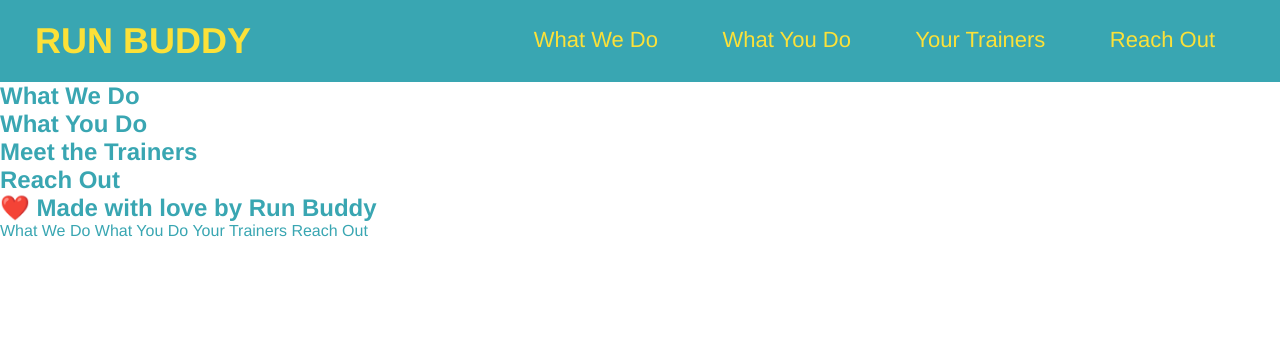
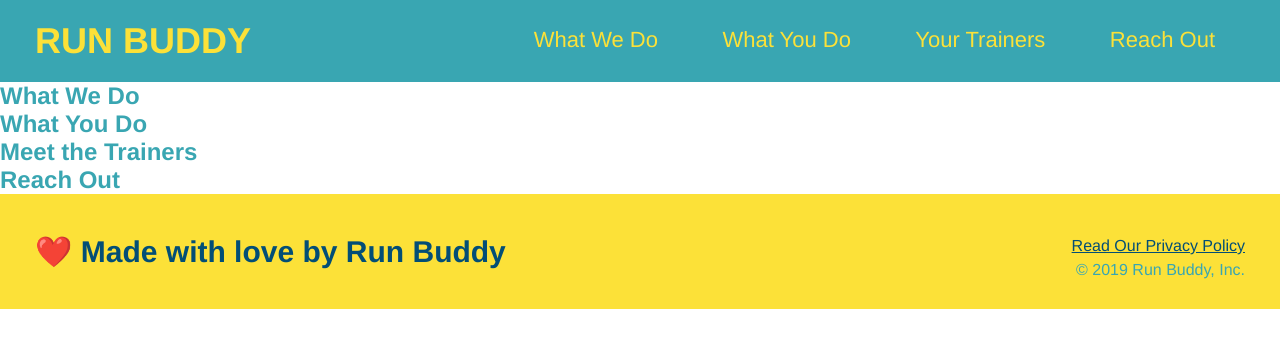
Before and after one commit to JWall13/run-buddy, a plain HTML site: page index.html in a window 1280 px wide. Drawn offline with Linux system fonts and the light colour scheme.

Commit message:
added footer stylings

```diff
--- a/assets/css/style.css
+++ b/assets/css/style.css
@@ -1,5 +1,6 @@
 * {margin: 0;
-   padding: 0}
+   padding: 0;
+   box-sizing: border-box}
 body {/* more on this crazy alphanumerical value in a minute! */
       color: #39a6b2;
       font-family: Helvetica, Arial, sans-serif}
@@ -20,3 +21,14 @@ body {/* more on this crazy alphanumerical value in a minute! */
       header nav ul li a {margin: 0 30px;
                           font-weight: lighter;
                           font-size: 22px}
+      footer {background: #fce138;
+              width: 100%;
+              padding: 40px 35px}
+      footer h2 {display: inline;
+                 color: #024e76;
+                 font-size: 30px;
+                 margin: 0}
+      footer div {float: right;
+                  line-height: 1.5;
+                  text-align: right}
+      footer a {color: #024e76}
--- a/index.html
+++ b/index.html
@@ -60,8 +60,10 @@
         <!-- footer -->
         <footer>
             <h2>❤️ Made with love by Run Buddy</h2>
+            <div>
+                <a href="#">Read Our Privacy Policy</a><br />
+                &copy; 2019 Run Buddy, Inc.
+            </div>
         </footer>
-
-        What We Do What You Do Your Trainers Reach Out
     </body>
 </html>
```
